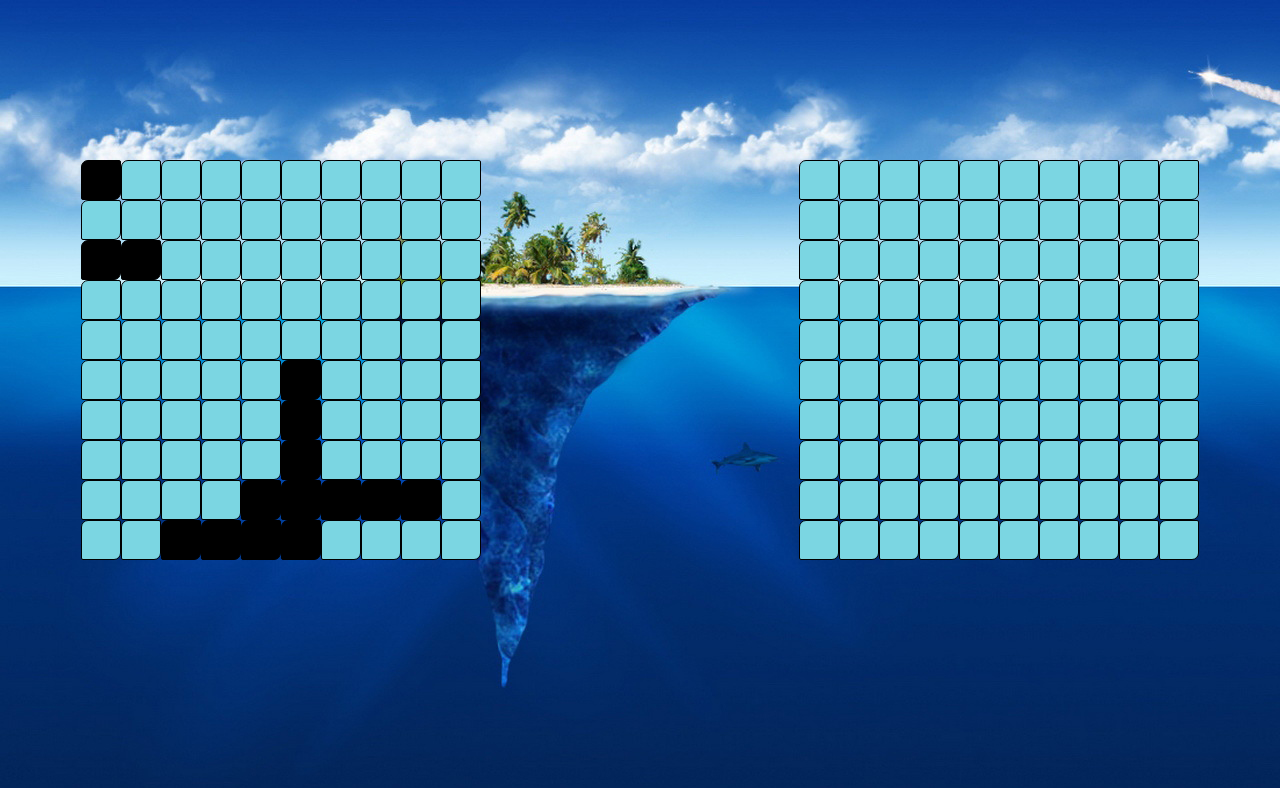
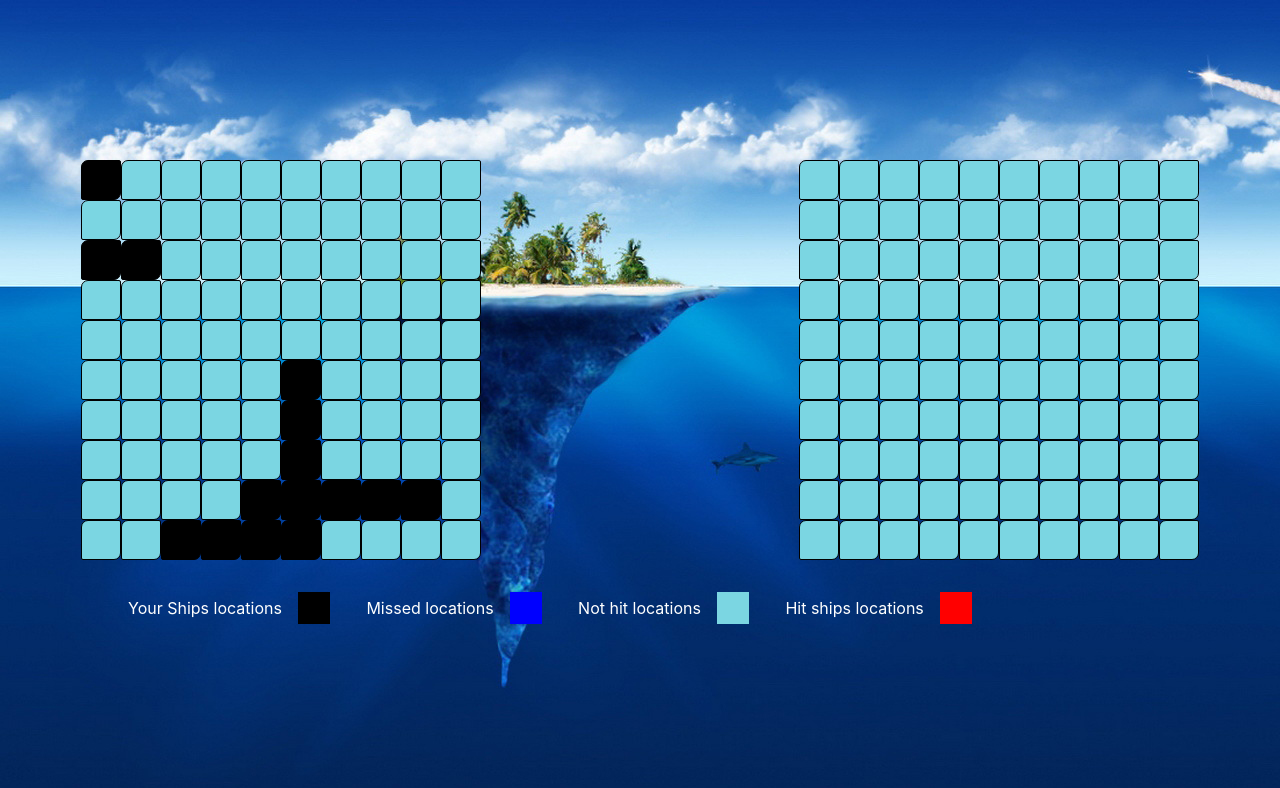
Before and after one commit to samgaco/battleship, a website built with webpack: page dist/index.html in a window 1280 px wide. Built offline with nearby package versions, Linux system fonts and the light colour scheme.

Commit message:
Add color representations explanations, remove mark display on the board

```diff
--- a/src/DomTasks/dom_manager.js
+++ b/src/DomTasks/dom_manager.js
@@ -89,7 +89,7 @@ const addAttackFunctionality = (filledBoard, box, playerai, playerBoard) =>{
       let coorY = Number(box.dataset.coordinates[1]);
       let mark = filledBoard.receiveAttack([coorX, coorY])
 
-      box.textContent = mark;
+      // box.textContent = mark;
 
       addStylesBoxes(mark, box);
       if(filledBoard.gameStop() === true){
@@ -108,7 +108,7 @@ const addAttackFunctionality = (filledBoard, box, playerai, playerBoard) =>{
 
         addStylesBoxes(markai, ownbox);
 
-        ownbox.textContent = markai;
+        // ownbox.textContent = markai;
         displayInfo(playerBoard, 'player-board');
         if(playerBoard.gameStop() === true){
           gameOver(playerBoard, 'Ooops, you lost!');
--- a/src/styles.css
+++ b/src/styles.css
@@ -90,7 +90,49 @@ body{
   margin: 2em 0 0 auto;
 }
 
+.color-meaning{
+  width: 80vw;
+  margin: 0 auto;
+  color: #fff;
+  margin-top: 2em;
+  vertical-align: middle;
+}
+
+.color-meaning span{
+  height: 2em;
+  line-height: 2em;
+  display: inline-block;
+  padding-right: 1em;
+}
+
+.color-cont{
+  display: inline-block;
+  margin-right: 2em;
+}
+
+.color{
+  width: 2em;
+  height: 2em;
+  float: right;
+}
+
 #restart:hover{
   color: #000;
   background-color: #fff;
 }
+
+#black{
+  background-color: #000;
+}
+
+#blue{
+  background-color: blue;
+}
+
+#light-blue{
+  background-color: rgb(123, 214, 226);
+}
+
+#red{
+  background-color: red;
+}
```
Also changed, not shown: dist/index.html, dist/main.js.
